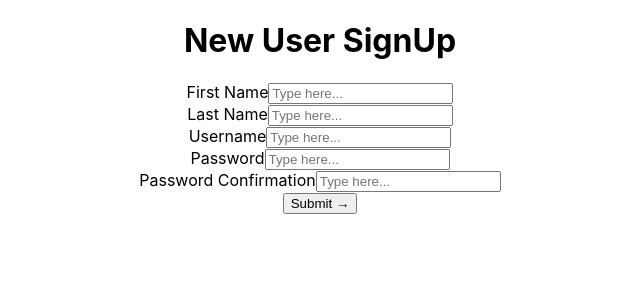
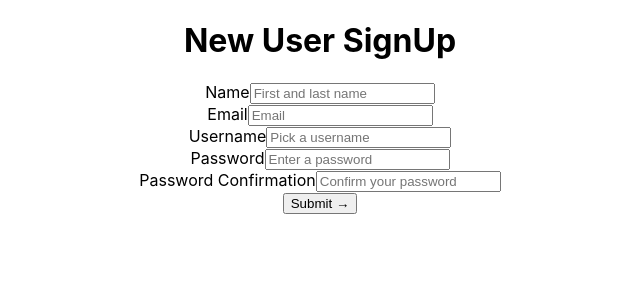
Before and after one commit to ExpatJournal/Front-End, a React (Create React App) app in the folder expat-journal/: page / in a window 1280 px wide. Shown: the top 300 px of the page, without its empty margins (320-960 px from the left). Built offline with nearby package versions, Linux system fonts and the light colour scheme.

Commit message:
Dummy data done

```diff
--- a/expat-journal/src/App.js
+++ b/expat-journal/src/App.js
@@ -1,9 +1,11 @@
 import React, { useState, useEffect } from "react";
 import SignUp from './components/SignUp'
+import DummyData from './DummyData'
 import "./App.css";
 
 function App() {
   const [userPosts, setUserPosts] = useState([]);
+  console.log(DummyData);
 
   const addPost = post => {};
   return (
--- /dev/null
+++ b/expat-journal/src/DummyData.js
@@ -0,0 +1,20 @@
+const DummyData = [
+    {username: "YoungEnglish",
+    content: 'Lorem ipsum dolor sit amet, consectetur adipisicing elit, sed do eiusmod tempor incididunt ut labore et dolore magna aliqua.',
+    imgURL: 'https://image.shutterstock.com/image-photo/europe-travel-vacation-fun-summer-600w-1048935941.jpg'},
+
+    {username: "KevinBacon",
+    content: 'Lorem ipsum dolor sit amet, consectetur adipisicing elit, sed do eiusmod tempor incididunt ut labore et dolore magna aliqua.',
+    imgURL: 'https://image.shutterstock.com/image-photo/europe-travel-vacation-fun-summer-600w-1048935941.jpg'},
+
+    {username: "AppleFan123",
+    content: 'Lorem ipsum dolor sit amet, consectetur adipisicing elit, sed do eiusmod tempor incididunt ut labore et dolore magna aliqua.',
+    imgURL: 'https://image.shutterstock.com/image-photo/young-happy-tourists-sightseeing-city-600w-651937891.jpg'},
+
+    {username: "Rickay",
+    content: 'Lorem ipsum dolor sit amet, consectetur adipisicing elit, sed do eiusmod tempor incididunt ut labore et dolore magna aliqua.',
+    imgURL: 'https://image.shutterstock.com/image-photo/cheerful-woman-wanderer-trendy-look-600w-360572705.jpg'},
+  ]
+
+
+export default DummyData
--- a/expat-journal/src/components/SignUp.js
+++ b/expat-journal/src/components/SignUp.js
@@ -10,29 +10,29 @@ return(
     <h1>New User SignUp</h1>
     <Form className="form">
           <div className="form-group">
-            {touched.firstName && errors.firstName && <p>{errors.firstName}</p>}
-            <label className="label">First Name</label>
-            <Field className="input" name="firstName" type="text" placeholder="Type here..." />
+            {touched.name && errors.name && <p>{errors.name}</p>}
+            <label className="label">Name</label>
+            <Field className="input" name="name" type="text" placeholder="First and last name" />
           </div>
           <div className="form-group">
-            {touched.lastName && errors.lastName && <p>{errors.lastName}</p>}
-            <label className="label">Last Name</label>
-            <Field className="input" name="lastName" type="text" placeholder="Type here..." />
+            {touched.email && errors.email && <p>{errors.email}</p>}
+            <label className="label">Email</label>
+            <Field className="input" name="email" type="text" placeholder="Email" />
           </div>
           <div className="form-group">
             {touched.username && errors.username && <p>{errors.username}</p>}
             <label className="label">Username</label>
-            <Field className="input" name="username" type="text" placeholder="Type here..." />
+            <Field className="input" name="username" type="text" placeholder="Pick a username" />
           </div>
           <div className="form-group">
             {touched.password && errors.password && <p>{errors.password}</p>}
             <label className="label">Password</label>
-            <Field className="input" name="password" type="password" placeholder="Type here..." />
+            <Field className="input" name="password" type="password" placeholder="Enter a password" />
           </div>
           <div className="form-group">
             {touched.passwordConfirm && errors.passwordConfirm && <p>{errors.passwordConfirm}</p>}
             <label className="label">Password Confirmation</label>
-            <Field className="input" name="passwordConfirm" type="password" placeholder="Type here..." />
+            <Field className="input" name="passwordConfirm" type="password" placeholder="Confirm your password" />
           </div>
           <button type="submit" className="btn">
           Submit &rarr;
@@ -42,18 +42,18 @@ return(
   )
 }
 export default withFormik({
-  mapPropsToValues({ firstName, lastName, username, password, passwordConfirm } ) {
+  mapPropsToValues({ name, email, username, password, passwordConfirm } ) {
     return {
-      firstName: firstName || "",
-      lastName: lastName || "",
+      name: name || "",
+      email: email || "",
       username: username || "",
       password: password || "",
       passwordConfirm: passwordConfirm || "",
     };
   },
   validationSchema: Yup.object().shape({
-    firstName: Yup.string().required('Please enter your first name'),
-    lastName: Yup.string().required('Please enter your last name'),
+    name: Yup.string().required('Please enter your name'),
+    email: Yup.string().required('Please enter your email'),
     username: Yup.string().required('Please enter a username'),
     password: Yup.string().min(6, 'Password must be at least 6 characters').required('Please enter a valid password'),
     passwordConfirm: Yup.string().oneOf([Yup.ref('password'), null], 'Passwords must match')
```
